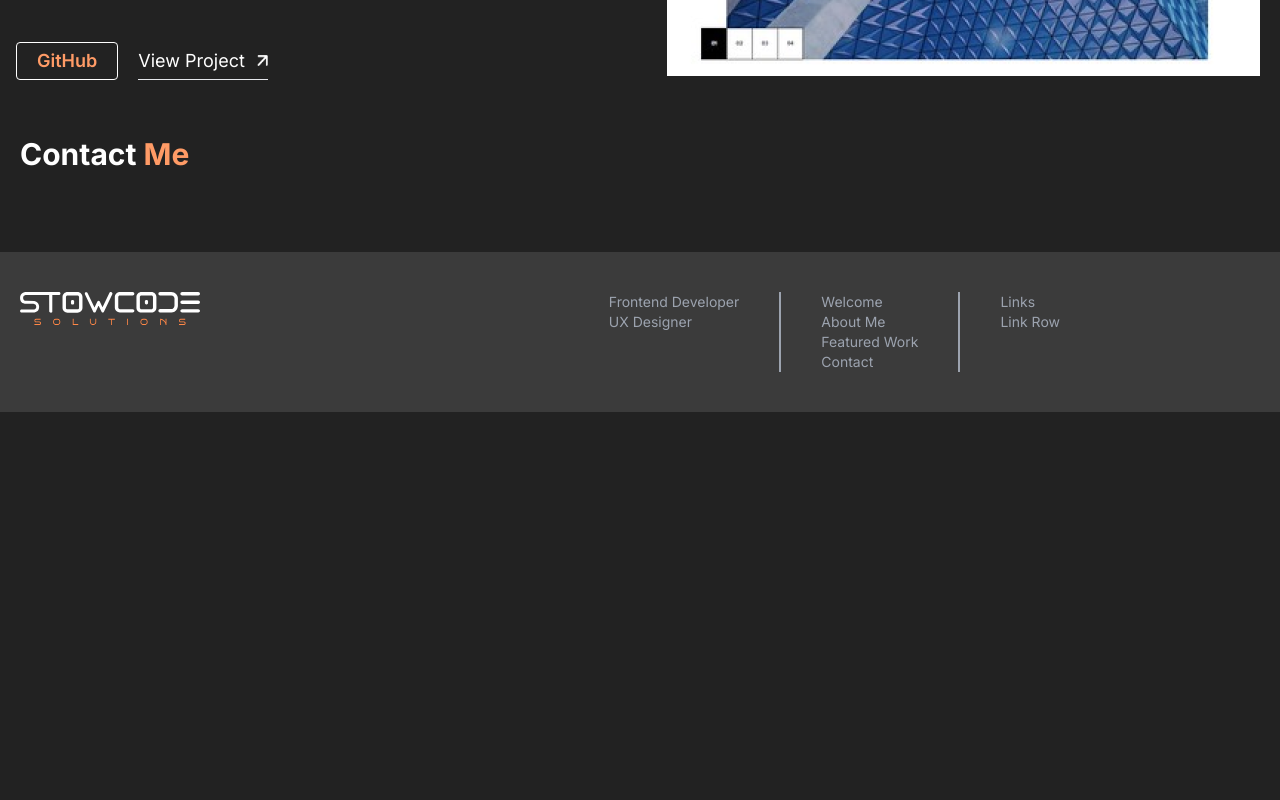
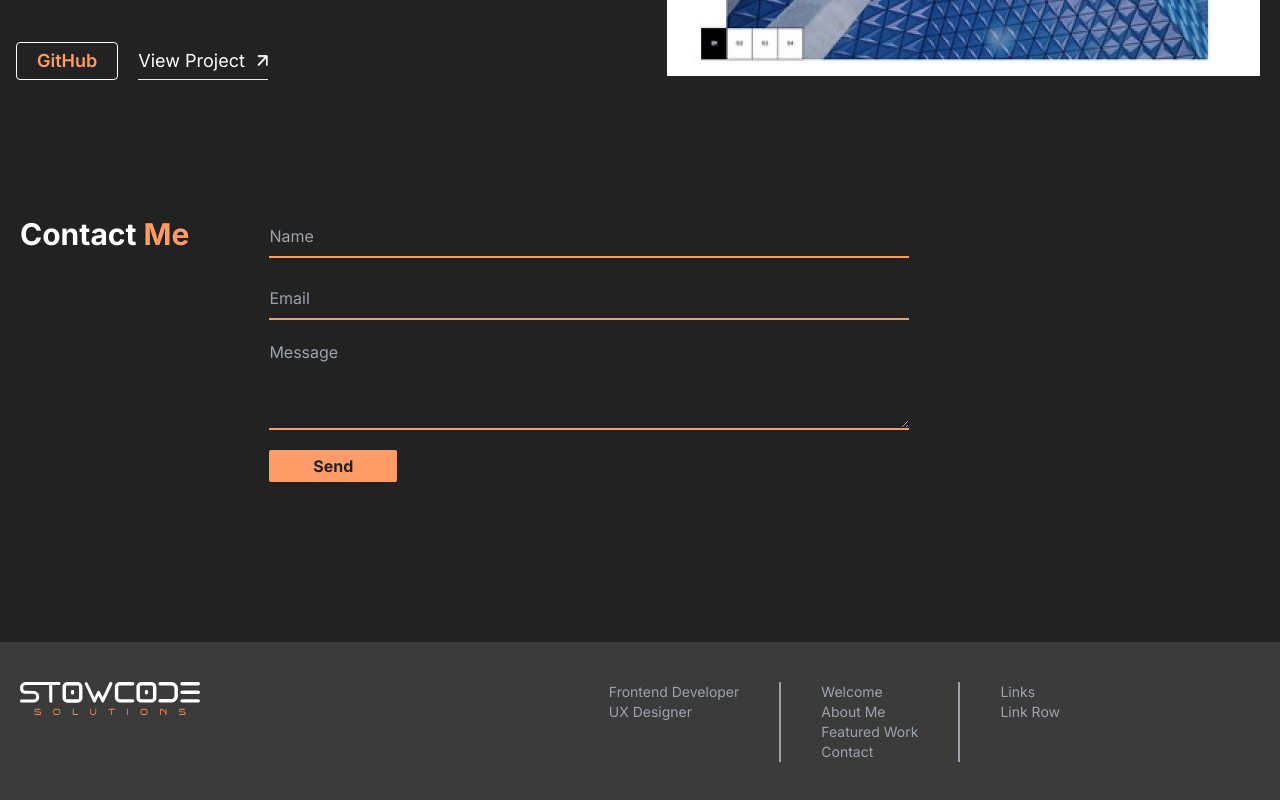
Before and after one commit to StowCode/portfolio-v5, a Next.js app: page / in a window 1280 px wide. Shown: the part 2610-3410 px from the top of the page. Before the commit the page ends 3022 px from the top, so only its background shows below. Built offline with nearby package versions, Linux system fonts and the light colour scheme.

Commit message:
Contact Section

```diff
--- a/src/app/sections/contactme.tsx
+++ b/src/app/sections/contactme.tsx
@@ -1,9 +1,16 @@
 export default function ContactMe() {
     return (
-        <div className="max-w-screen-xl mx-auto mt-10">
-            <h2 className="m-5 text-left text-white text-3xl font-bold">
+        <div className="flex py-20 max-w-screen-xl mx-auto mt-10">
+            <h2 className="ml-5 mr-20 text-left text-white text-3xl font-bold shrink-0">
                 Contact <span className="font-bold text-[var(--clr-accent)]">Me</span>
             </h2>
+
+            <form className="flex flex-col w-full max-w-screen-sm mr-5">
+                <input className="mb-5 text-white bg-transparent border-b-2 border-[var(--clr-accent)] py-2" placeholder="Name"></input>
+                <input className="mb-5 text-white bg-transparent border-b-2 border-[var(--clr-accent)] py-2" placeholder="Email"></input>
+                <textarea className="bg-transparent pb-10 border-b-2 border-[var(--clr-accent)]" placeholder="Message"></textarea>
+                <button className="w-32 font-bold text-[var(--clr-dark)] bg-[--clr-accent] rounded-sm mt-5 p-1 hover:cursor-pointer" type="submit">Send</button>
+            </form>
         </div>
     )
 }
--- a/src/app/sections/navbar.tsx
+++ b/src/app/sections/navbar.tsx
@@ -9,7 +9,7 @@ export default function Navbar() {
         <div className="max-w-screen-xl mx-auto flex items-center justify-between">
           <div className="hamburger flex flex-col hover:cursor-pointer">
             <span className="block h-1 w-7 bg-white rounded-full mb-1"></span>
-            <span className="block h-1 w-5 bg-white rounded-full mb-1"></span>
+            <span className="block h-1 w-6 bg-white rounded-full mb-1"></span>
             <span className="block h-1 w-7 bg-white rounded-full"></span>
           </div>
 
```
